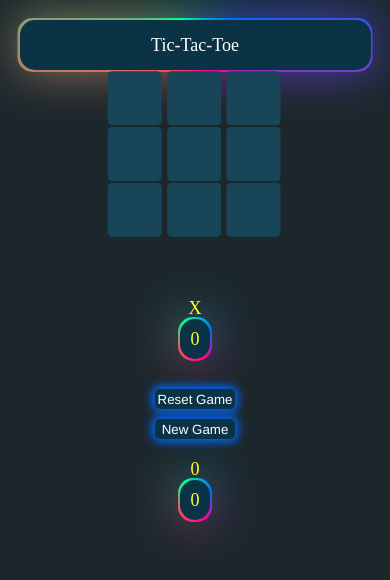
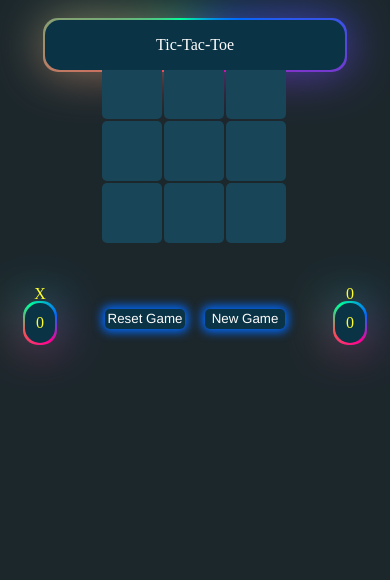
Before and after one commit to InfamMushtaq/InfamMushtaq.github.io, a plain HTML site: page index.html in a window 390 px wide. Drawn offline with Linux system fonts and the light colour scheme.

Commit message:
Update tictactoe.css

```diff
--- a/tictactoe.css
+++ b/tictactoe.css
@@ -139,26 +139,3 @@ header{
     background-color: rgb(11, 51, 70);
     margin-bottom: 10px;
 }
- @media (max-width: 600px) {
-  .outer {
-    margin-top: 60px;
-    scale:0.9;
-  }
-  .box {
-    width: 60px;
-    height: 60px;
-    margin: 2px;
-  }
-  .head {
-    width: 90%;
-    font-size: 18px;
-  }
-  .x, .o {
-    margin: 10px;
-    font-size: 18px;
-  }
-  .btnd {
-    flex-direction: column;
-    gap: 10px;
-  }
-}
```
